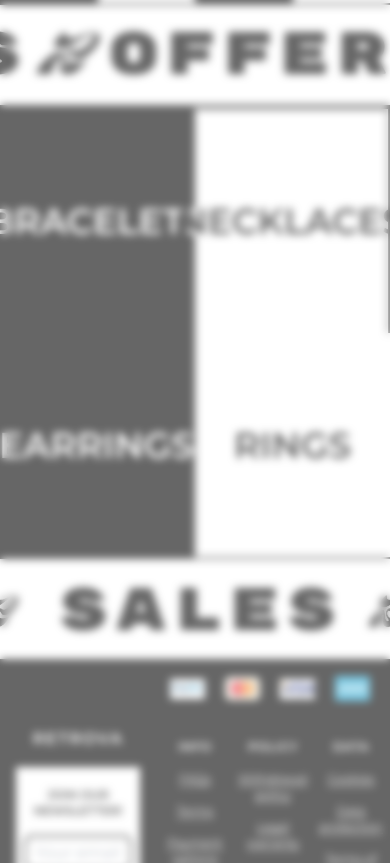
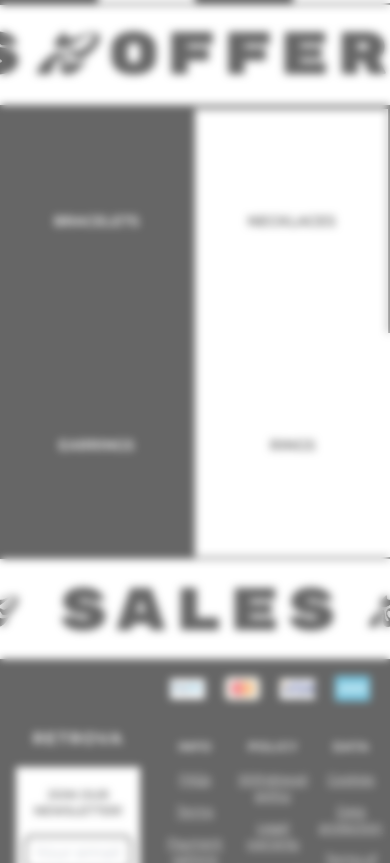
Before and after one commit to Jim2510/retrova-ecom, a Next.js app: page / in a window 390 px wide. Shown: the part 2043-2906 px from the top of the page. Built offline with nearby package versions, Linux system fonts and the light colour scheme; no server answers; a web font is replaced by a local one.

Commit message:
little changes

```diff
--- a/src/app/components/home-components/Bnr.jsx
+++ b/src/app/components/home-components/Bnr.jsx
@@ -3,8 +3,8 @@ import Link from "next/link";
 export default function Bnr() {
   return (
     <>
-      <div className="w-full h-[450px] bg-white border-b-2 border-black sm:grid-cols-4 grid grid-cols-2 justify-center items-center">
-        <div className="border-r-2 border-black col-span-1 h-full text-white font-semibold text-4xl bg-black flex justify-center items-center">
+      <div className="w-full h-[450px] bg-white border-b-2 border-black sm:grid-cols-4 text-sm sm:text-4xl grid grid-cols-2 justify-center items-center">
+        <div className="border-r-2 border-black col-span-1 h-full text-white font-semibold bg-black flex justify-center items-center">
           <Link
             href="/categories/bracelets "
             className="w-full h-full flex items-center justify-center"
@@ -13,7 +13,7 @@ export default function Bnr() {
           </Link>
         </div>
 
-        <div className="border-r-2 border-black col-span-1 h-full text-black font-semibold text-4xl bg-white">
+        <div className="border-r-2 border-black col-span-1 h-full text-black font-semibold bg-white">
           <Link
             href="/categories/necklaces "
             className="w-full h-full flex items-center justify-center"
@@ -21,7 +21,7 @@ export default function Bnr() {
             NECKLACES
           </Link>
         </div>
-        <div className="border-r-2 border-black col-span-1 h-full bg-black text-white font-semibold text-4xl">
+        <div className="border-r-2 border-black col-span-1 h-full bg-black text-white font-semibold">
           <Link
             href="/categories/earrings "
             className="w-full h-full flex items-center justify-center"
@@ -29,7 +29,7 @@ export default function Bnr() {
             EARRINGS
           </Link>
         </div>
-        <div className="col-span-1 h-full bg-white text-black font-semibold text-4xl">
+        <div className="col-span-1 h-full bg-white text-black font-semibold">
           <Link
             href="/categories/rings "
             className="w-full h-full flex items-center justify-center"
```
